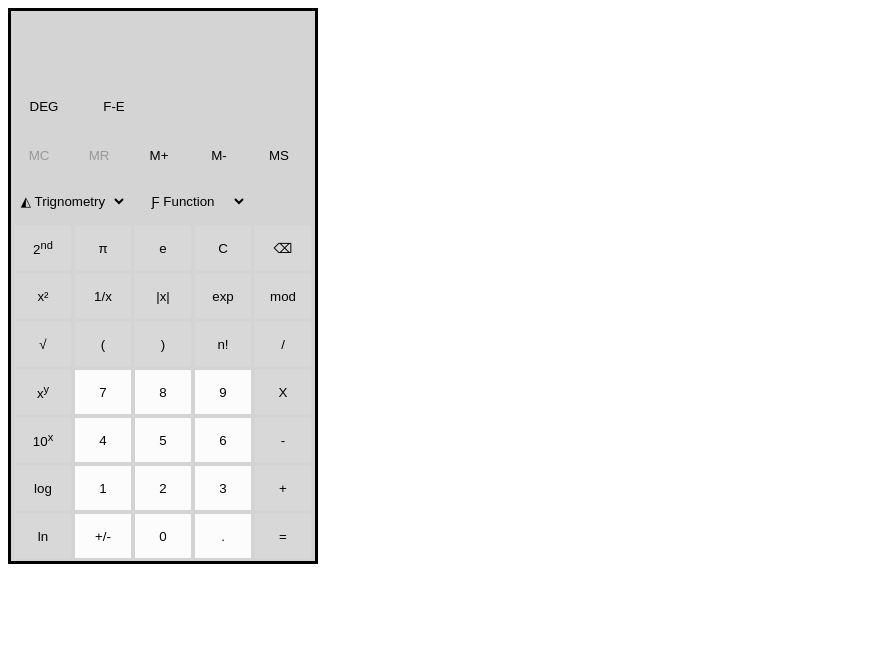
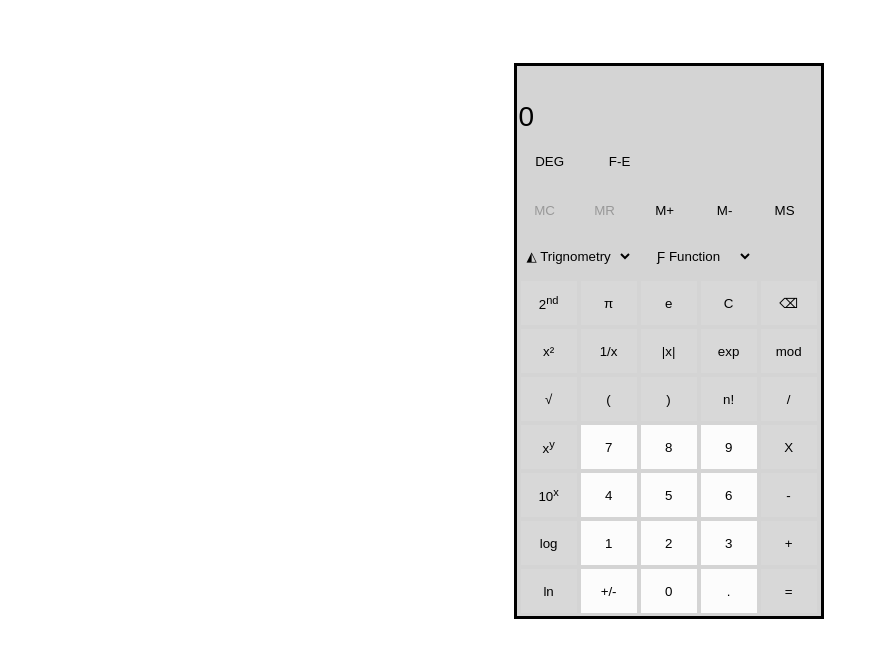
Before and after one commit to honeybutani/calcultor_using_js, a plain HTML site: page index.html in a window 1280 px wide. Shown: the whole page, without its empty margins (0-879 px from the left). Drawn offline with Linux system fonts and the light colour scheme.

Commit message:
done practical

```diff
--- a/index.html
+++ b/index.html
@@ -20,7 +20,7 @@
     </form>
     <!-- output window -->
     <form name="tab1form">
-      <input name="textinput" class="textinput" />
+      <input name="textinput" class="textinput" value="0" />
     </form>
     <!-- all buttons are inside table and have onclick function -->
     <table class="inputtable" align="center">
--- a/style.css
+++ b/style.css
@@ -1,3 +1,4 @@
+
 button {
   width: 110;
   height: 110;
@@ -13,11 +14,15 @@ button {
 }
 /* css applied to whole content */
 .main {
-  position: absolute;
+  position: relative;
   border: solid;
+  top:20%;
   min-height: 450px;
   width: min-content;
   background-color: #d4d4d4;
+  margin-left: 40%;
+  margin-top: 5%;
+
 }
 .numb {
   background-color: #fcfcfc;
```
